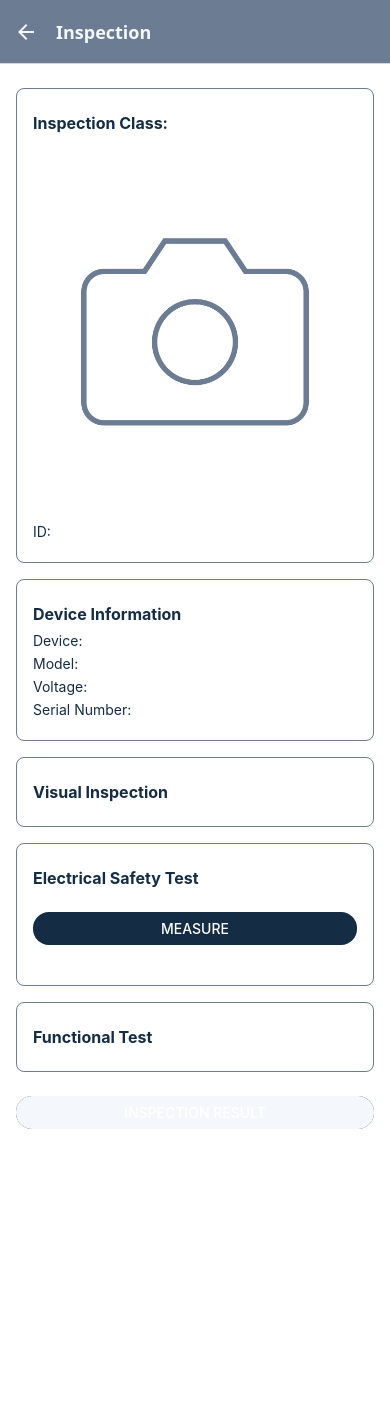
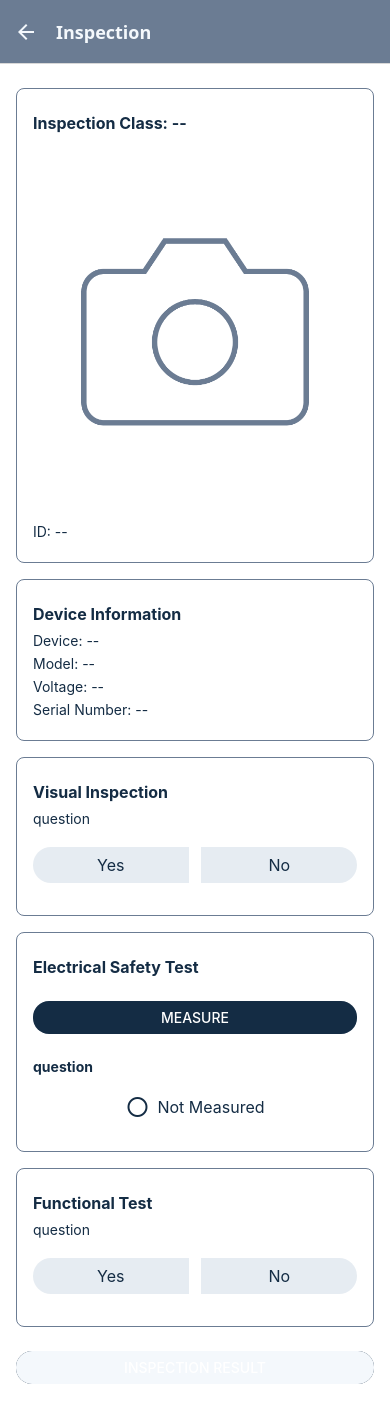
Before and after one commit to mdisumma/neumann-native, a React Native app: screen /Inspection in a window 390 px wide. Shown: the top 1422 px of the page. Before the commit the page ends 1177 px from the top, so only its background shows below. Built offline with nearby package versions, Linux system fonts and the light colour scheme.

Commit message:
feat: update InspectionScreen to provide default values for inspection data fields to enhance user experience

```diff
--- a/screens/InspectionScreen.tsx
+++ b/screens/InspectionScreen.tsx
@@ -46,27 +46,42 @@ export default function InspectionScreen({ navigation }: Props) {
     <ScrollView contentContainerStyle={styles.container}>
       <InspectionHeader
         inspectionClass={
-          inspectionData?.appliance_classification?.protection_class ?? ""
+          inspectionData?.appliance_classification?.protection_class ?? "--"
         }
-        identifier={inspectionData?.session_id || ""}
+        identifier={inspectionData?.session_id || "--"}
         image={"any-url.com/image.jpg"}
       />
 
       <DeviceInfo
         section={"Device Information"}
-        device={inspectionData?.device || ""}
-        model={inspectionData?.technical_data?.model_number || ""}
-        voltage={inspectionData?.technical_data?.voltage || ""}
-        serialNumber={inspectionData?.technical_data?.serial_number || ""}
+        device={inspectionData?.device || "--"}
+        model={inspectionData?.technical_data?.model_number || "--"}
+        voltage={inspectionData?.technical_data?.voltage || "--"}
+        serialNumber={inspectionData?.technical_data?.serial_number || "--"}
       />
 
       <VisualInspection
-        questions={inspectionData?.tests?.visual_inspection?.items || []}
+        questions={
+          inspectionData?.tests?.visual_inspection?.items || [
+            { name: "question", execution_order: 1 },
+          ]
+        }
         key={inspectionData?.tests?.visual_inspection?.display_order || 1}
       />
 
       <ElectricalSafety
-        questions={inspectionData?.tests?.electrical_inspection?.items || []}
+        questions={
+          inspectionData?.tests?.electrical_inspection?.items || [
+            {
+              name: "question",
+              execution_order: 1,
+              description: "",
+              measure: "",
+              lower_limits: 0,
+              upper_limits: 0,
+            },
+          ]
+        }
         key={inspectionData?.tests?.electrical_inspection?.display_order || 2}
         isMeasured={isMeasured}
         onMeasurePress={() => {
@@ -76,7 +91,11 @@ export default function InspectionScreen({ navigation }: Props) {
       />
 
       <FunctionalTest
-        questions={inspectionData?.tests?.functional_inspection?.items || []}
+        questions={
+          inspectionData?.tests?.functional_inspection?.items || [
+            { name: "question", execution_order: 1 },
+          ]
+        }
         key={inspectionData?.tests?.functional_inspection?.display_order || 3}
       />
 
```
Also changed, not shown: assets/images/neumann.png.
